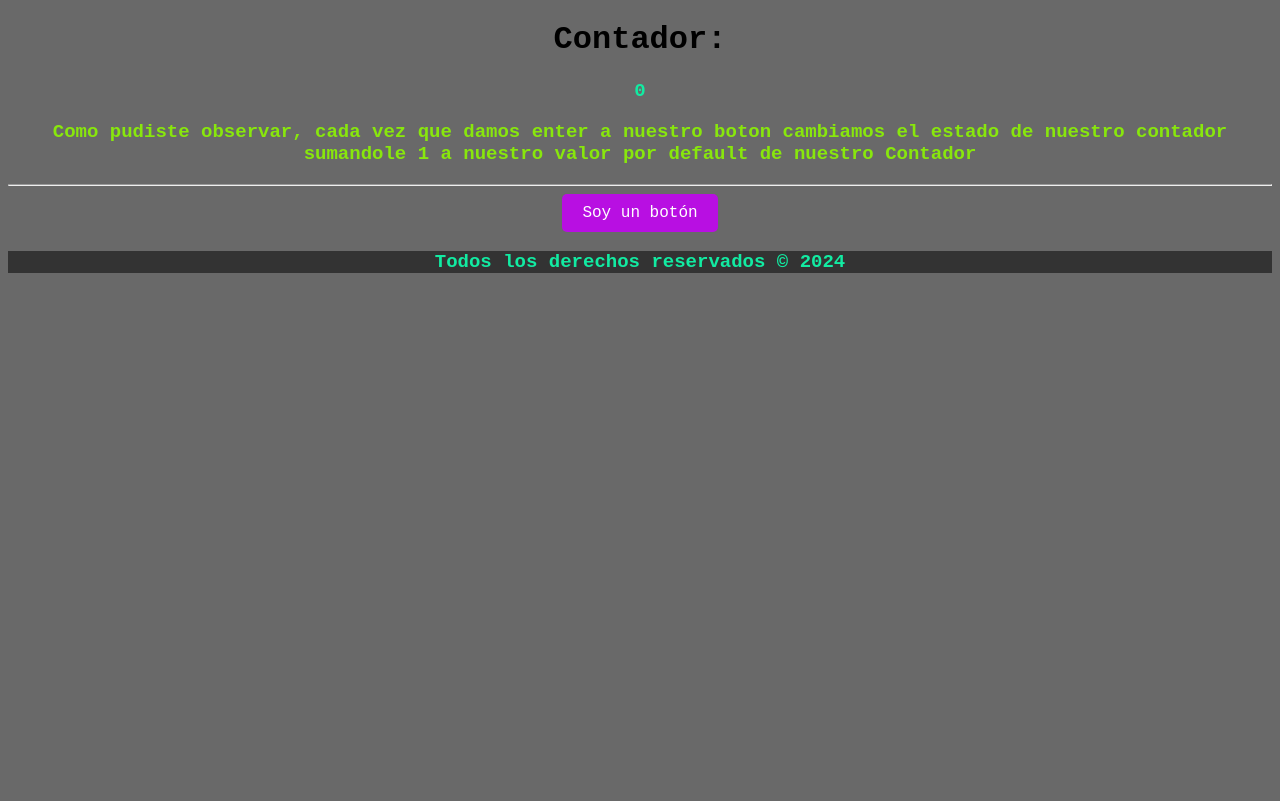
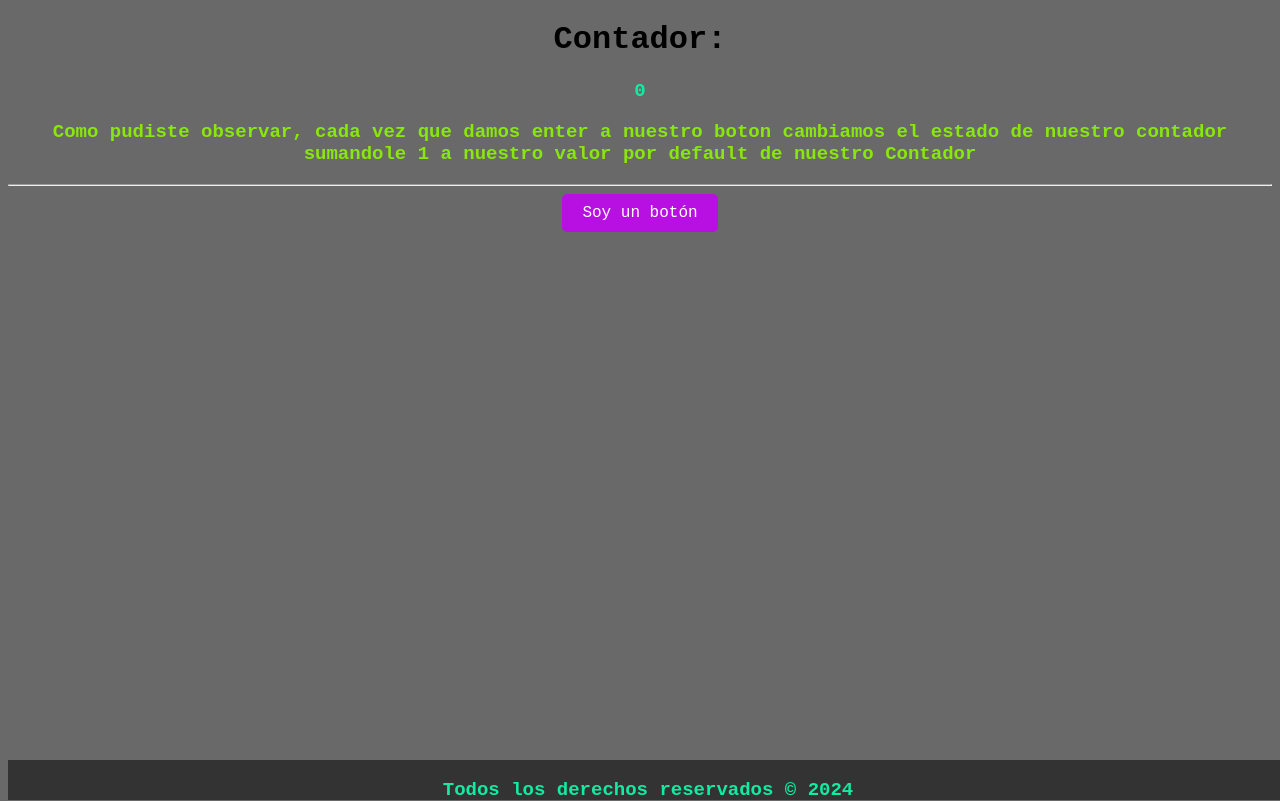
Before and after one commit to josedavd-07/Count-Whit-React-And-Nodejs, a React (Vite) app: page / in a window 1280 px wide. Built offline with nearby package versions, Linux system fonts and the light colour scheme.

Commit message:
CORREGIMOS EL FOOTER

```diff
--- a/src/styles/ContadorApp.css
+++ b/src/styles/ContadorApp.css
@@ -45,4 +45,8 @@ button:active {
 .ajustar-footer {
 
     background-color: #333;
+    position: absolute;
+    bottom: 0;
+    width: 100%;
+    height: 40px;
 }
```
